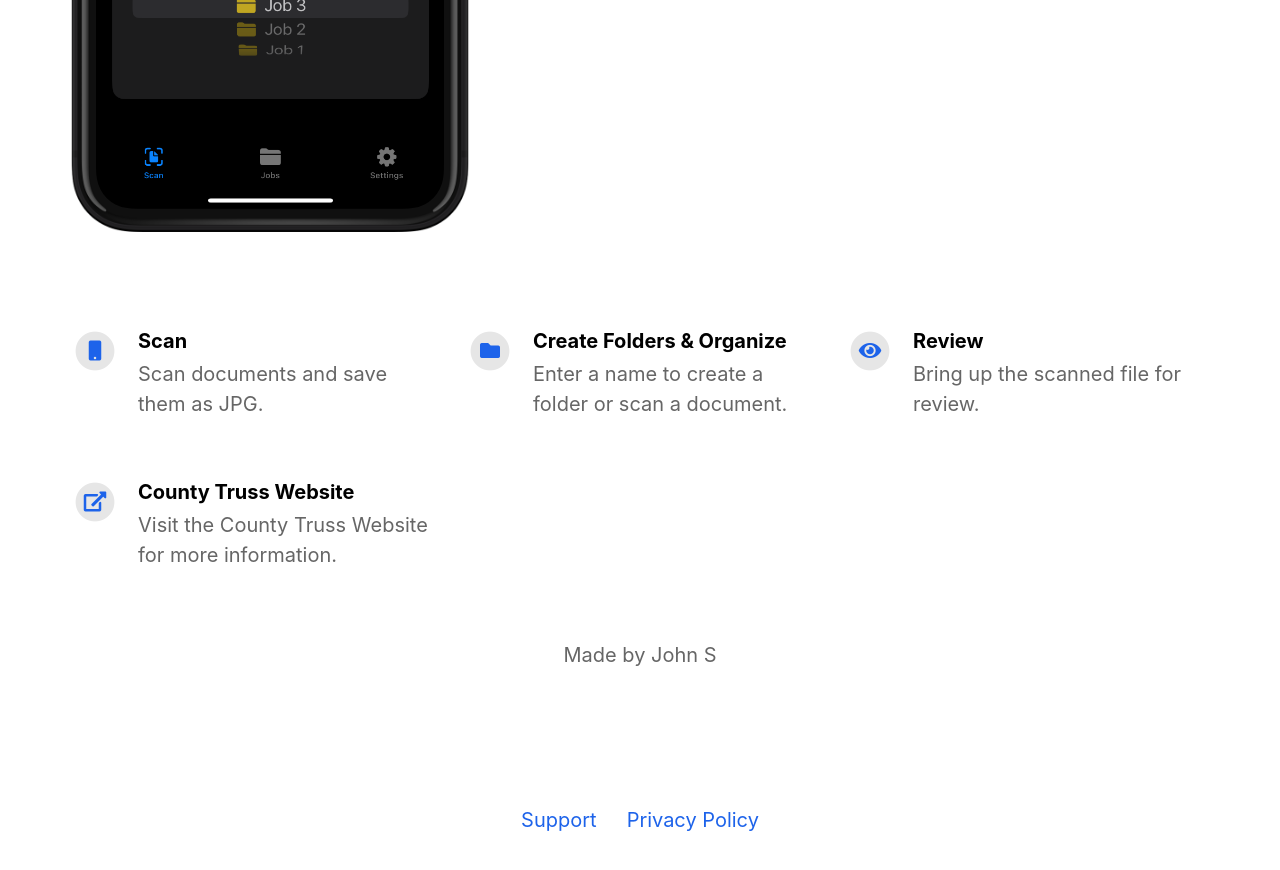
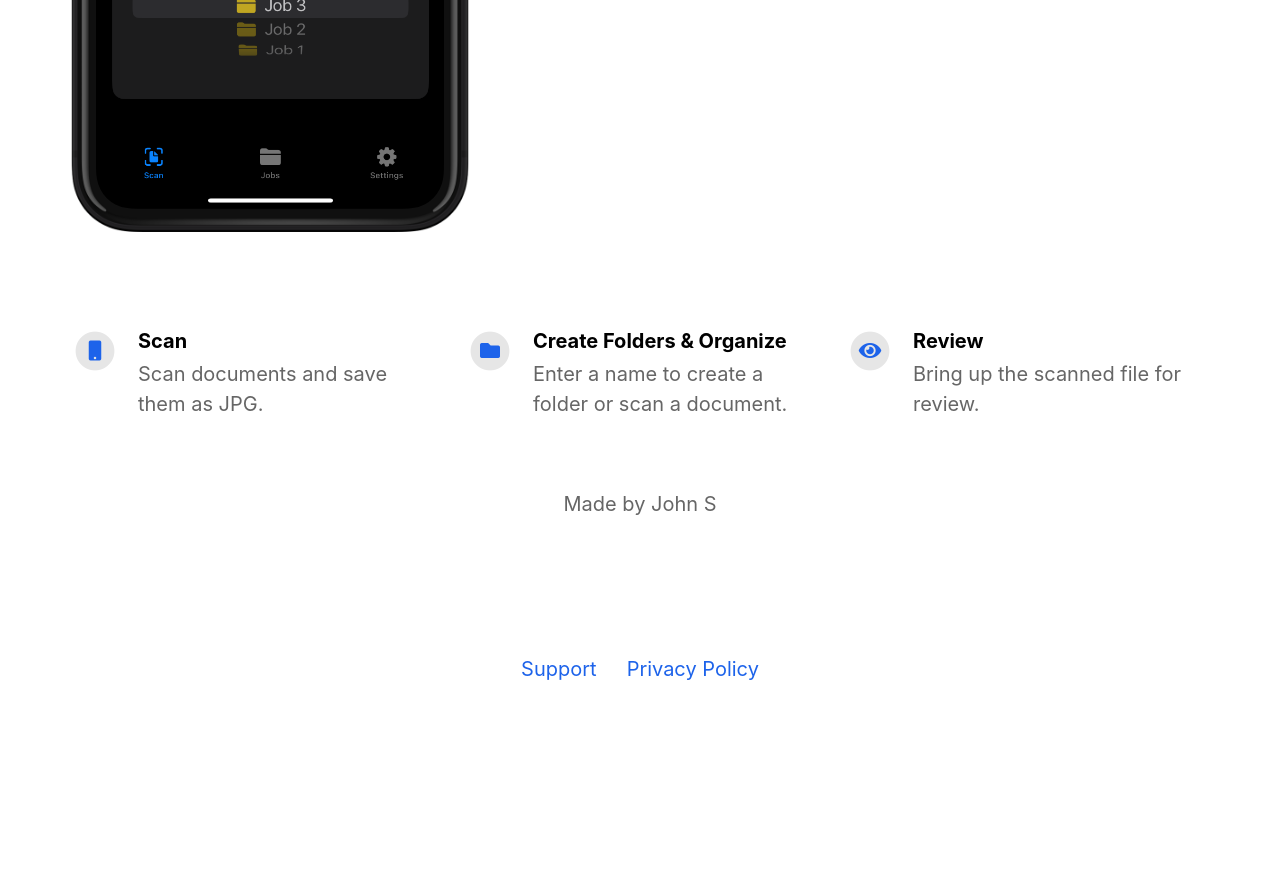
Before and after one commit to K1NJS/Scan, a Jekyll site: the page built from index.html, in a window 1280 px wide and 900 px high, scrolled down 753 px. Shown: the top 870 px of the window. Built offline with Jekyll 4.4.1, drawn with Linux system fonts in a browser that asks for light colours; nearby versions of some CDN libraries; after the commit the page ends 1502 px from its top, so only the background shows below that.

Commit message:
Update _config.yml

```diff
--- a/_config.yml
+++ b/_config.yml
@@ -30,11 +30,6 @@ features:
   - title: Review
     description: Bring up the scanned file for review.
     fontawesome_icon_name: eye
-
-  - title: County Truss Website
-    description: Visit the County Truss Website for more information.
-    fontawesome_icon_name: external-link-alt
-    link: https://www.countytrusswebsite.com
 
 # Theme Settings
 topbar_color: "#000000"
```
